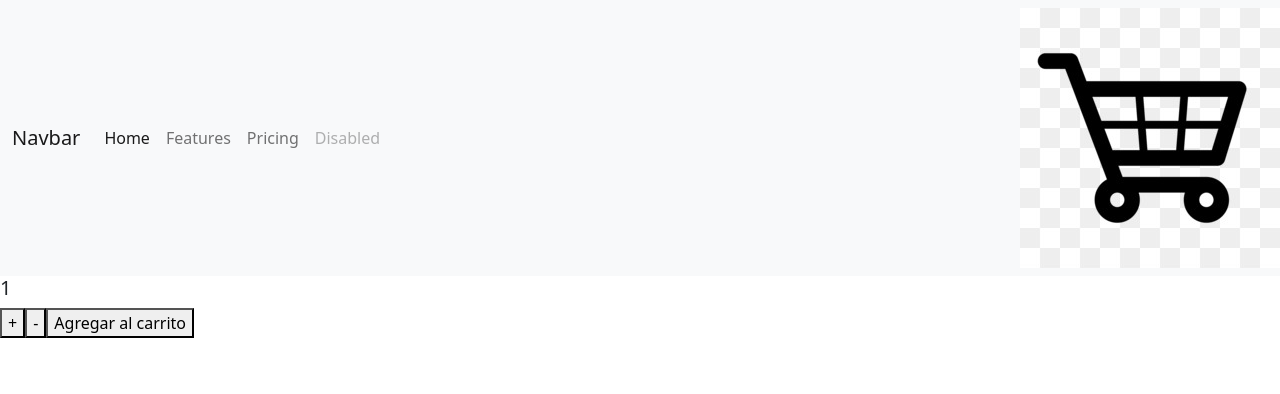
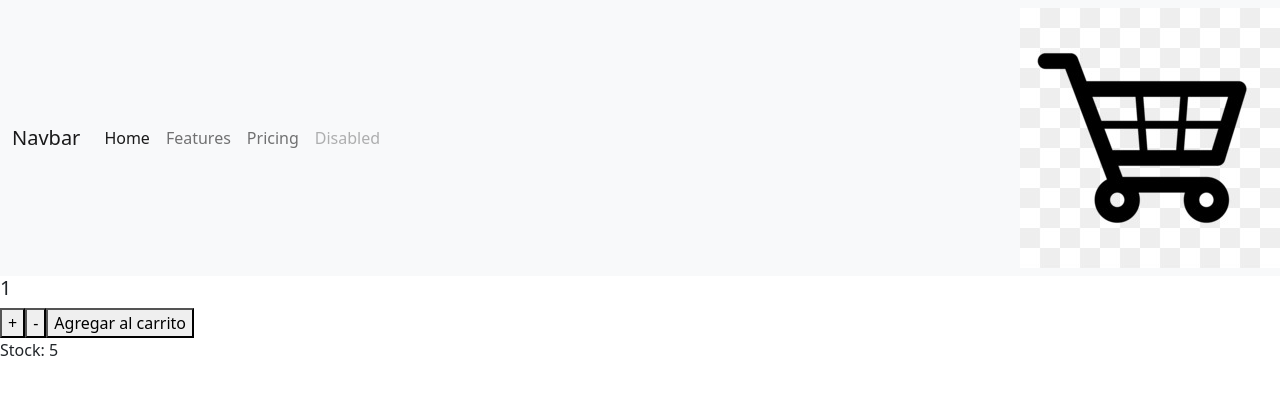
Before and after one commit to Emanuelrestrepo22/ecommerce-app, a React (Create React App) app: page / in a window 1280 px wide. Shown: the top 394 px of the page. Built offline with nearby package versions, Linux system fonts and the light colour scheme.

Commit message:
logic transfer from one component to another

```diff
--- a/src/components/ItemCount/ItemCount.js
+++ b/src/components/ItemCount/ItemCount.js
@@ -1,43 +1,15 @@
 import React, {useState, useEffect} from 'react'
 
 
-export const ItemCount = ({ stock, initial, onAdd }) => {
-    let count = 0;
-    // let newName = "";
-    const [counter, setCounter] = useState(initial);
-    // const [nombre, setNombre] = useState("Restrepo");
+export const ItemCount = ({ stock, initial, onAdd, decrement }) => {
+    return (
+    <>
 
-    useEffect(() => {
-    }, [counter]);
-
-
-
-    const increment = () => {
-        if(counter < stock){
-            count=counter+1;
-            setCounter(count);
-        }
-   }
-
-   const decrement = () => {
-       if(counter > 1){
-           count = counter-1;
-           setCounter(count);
-       }
-    }
-    // const cambiarNombre = () => {
-    //     newName="Joel";
-    //     setNombre(newName);
-    // }
-
-  return (
-    <>
-        {/* <p>{nombre}</p> */}
-        <h5>{counter}</h5>
-        {/* <button onClick={cambiarNombre}>Cambiar Nombre</button> */}
-        <button onClick={()=>increment()}>+</button>
+        <h5>{initial}</h5>
+        <button onClick={()=>onAdd()}>+</button>
         <button onClick={()=>decrement()}>-</button>
         <button>Agregar al carrito</button>
+        <p>Stock: {stock}</p>
     </>
   )
 }
--- a/src/components/ItemListContainer/ItemListContainer.jsx
+++ b/src/components/ItemListContainer/ItemListContainer.jsx
@@ -1,10 +1,33 @@
-import React from 'react'
+import React, {useState, useEffect} from 'react'
 import { ItemCount } from '../ItemCount/ItemCount'
 
 export const ItemListContainer = () => {
+  let count = 0;
+  let stock = 5;
+  // let newName = "";
+  const [counter, setCounter] = useState(1);
+  // const [nombre, setNombre] = useState("Restrepo");
+
+  useEffect(() => {
+  }, [counter]);
+
+  const decrement = () => {
+    if(counter > 1){
+        count = counter-1;
+        setCounter(count);
+    }
+ }
+
+  const onAdd = () => {
+      if(counter < stock){
+          count=counter+1;
+          setCounter(count);
+      }
+
+ }
   return (
     <>
-      <ItemCount initial={1} stock={5}/>
+      <ItemCount initial={counter} stock={5} onAdd={onAdd} decrement= {decrement}/>
     </>
   )
 }
```
